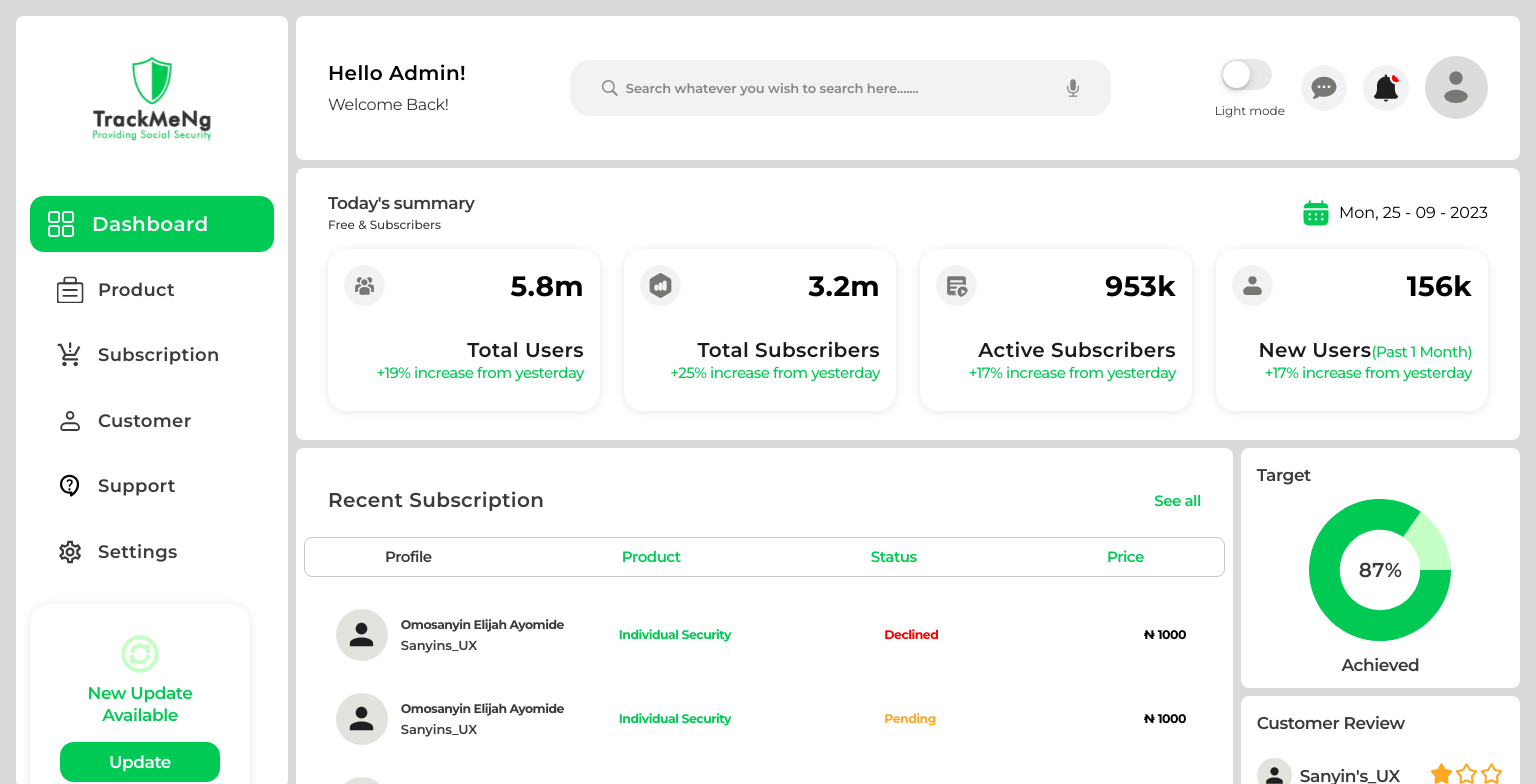
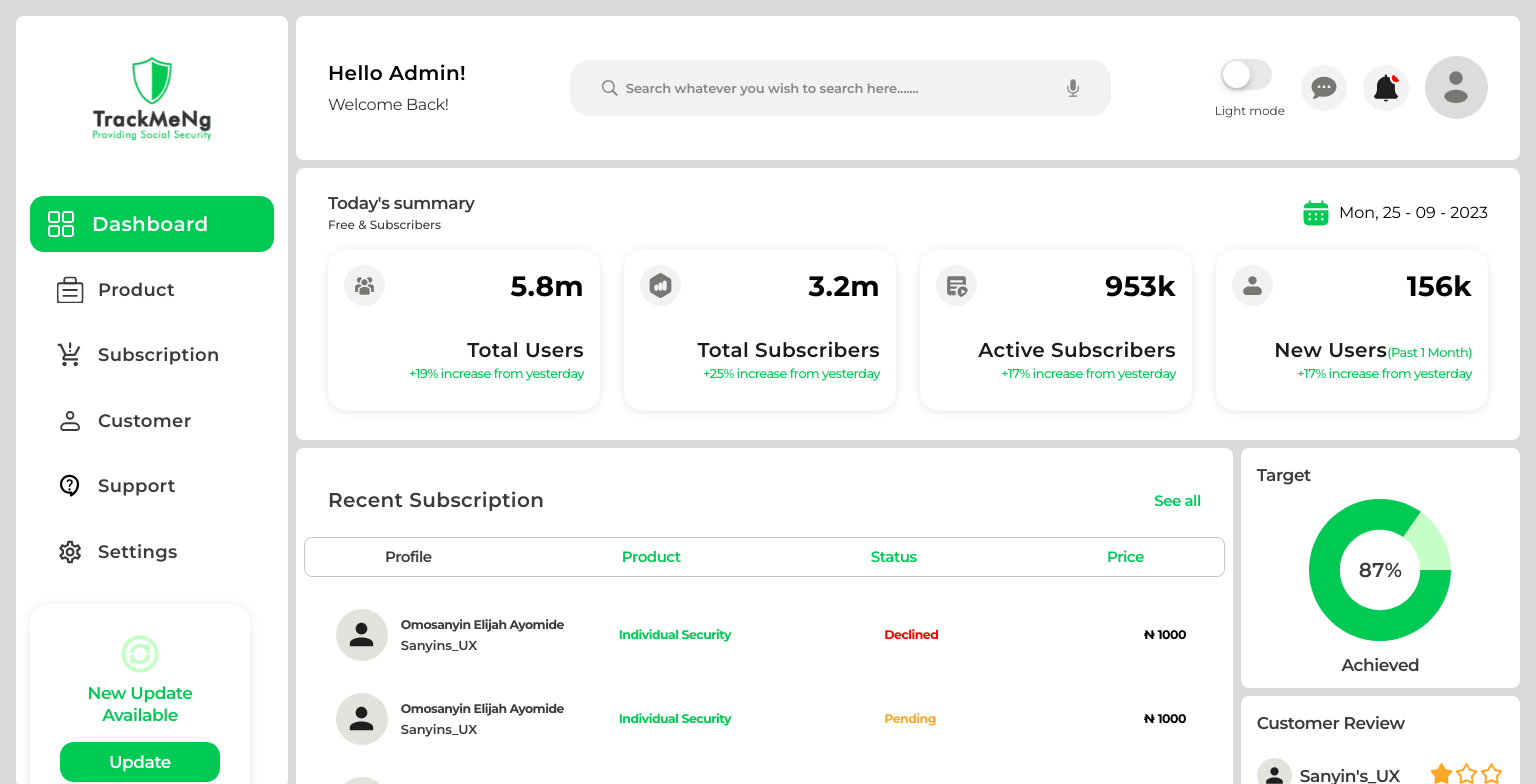
Before and after one commit to TrackMe-NG/dashboard_main, a React (Vite) app: page / in a window 1536 px wide. Shown: the top 784 px of the page. Built offline with nearby package versions, Linux system fonts and the light colour scheme.

Commit message:
style: updated summary_sec responsive styles

```diff
--- a/src/styles/custom.scss
+++ b/src/styles/custom.scss
@@ -180,25 +180,37 @@
 
     &_bottom {
       text-align: right;
+      width: 100%;
       p {
         color: $dark_text;
-        font-size: 1.25rem;
+        font-size: 0.8rem;
+        min-width: fit-content;
         font-style: normal;
         font-weight: 600;
         line-height: 1.5625rem;
         letter-spacing: 0.02375rem;
         text-transform: capitalize;
+
+        @media screen and (min-width: 1300px) {
+          font-size: 1rem;
+        }
+        @media screen and (min-width: 1400px) {
+          font-size: 1.25rem;
+        }
       }
 
       span {
         padding: 0;
         margin: 0;
         color: $btn_bg;
-        font-size: 0.9375rem;
+        font-size: 0.69rem;
         font-style: normal;
         font-weight: 500;
         line-height: 1.25rem;
         letter-spacing: -0.03125rem;
+        @media screen and (min-width: 1300px) {
+          font-size: 0.8rem;
+        }
       }
     }
   }
```
